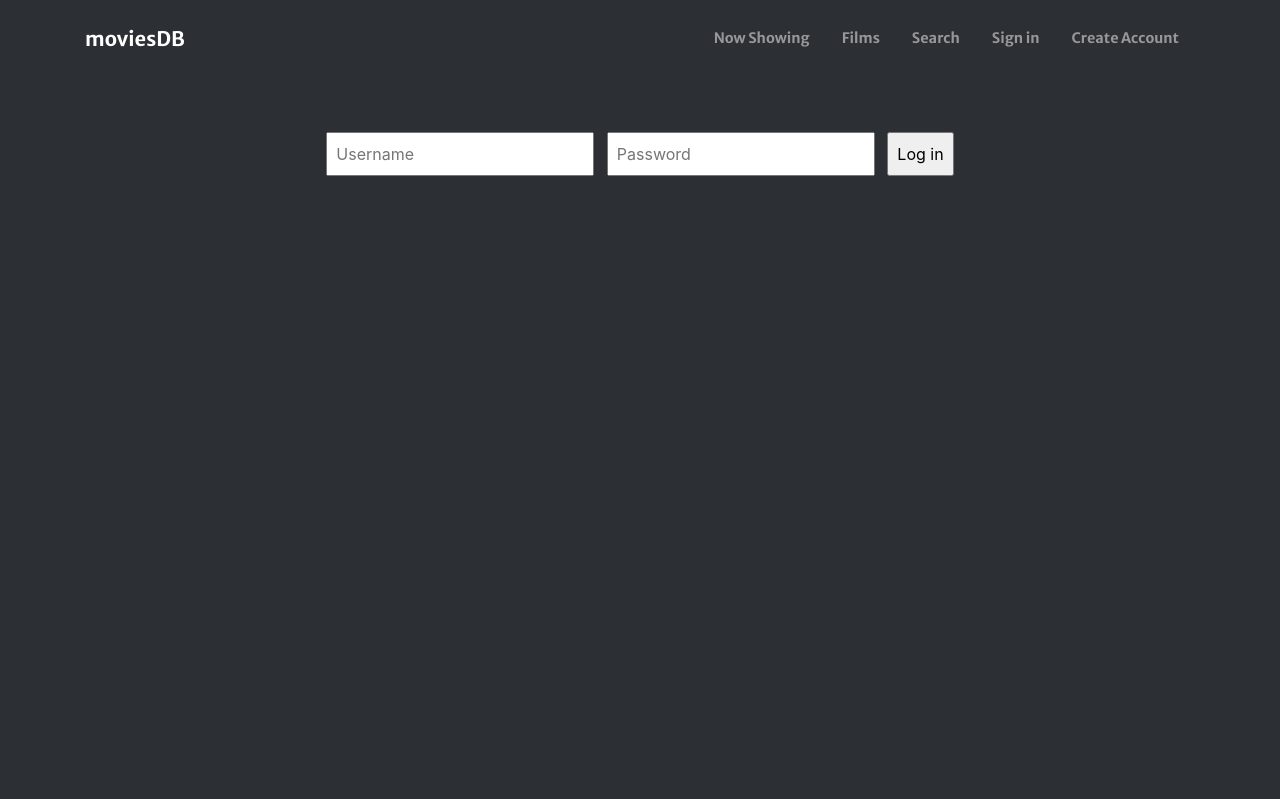
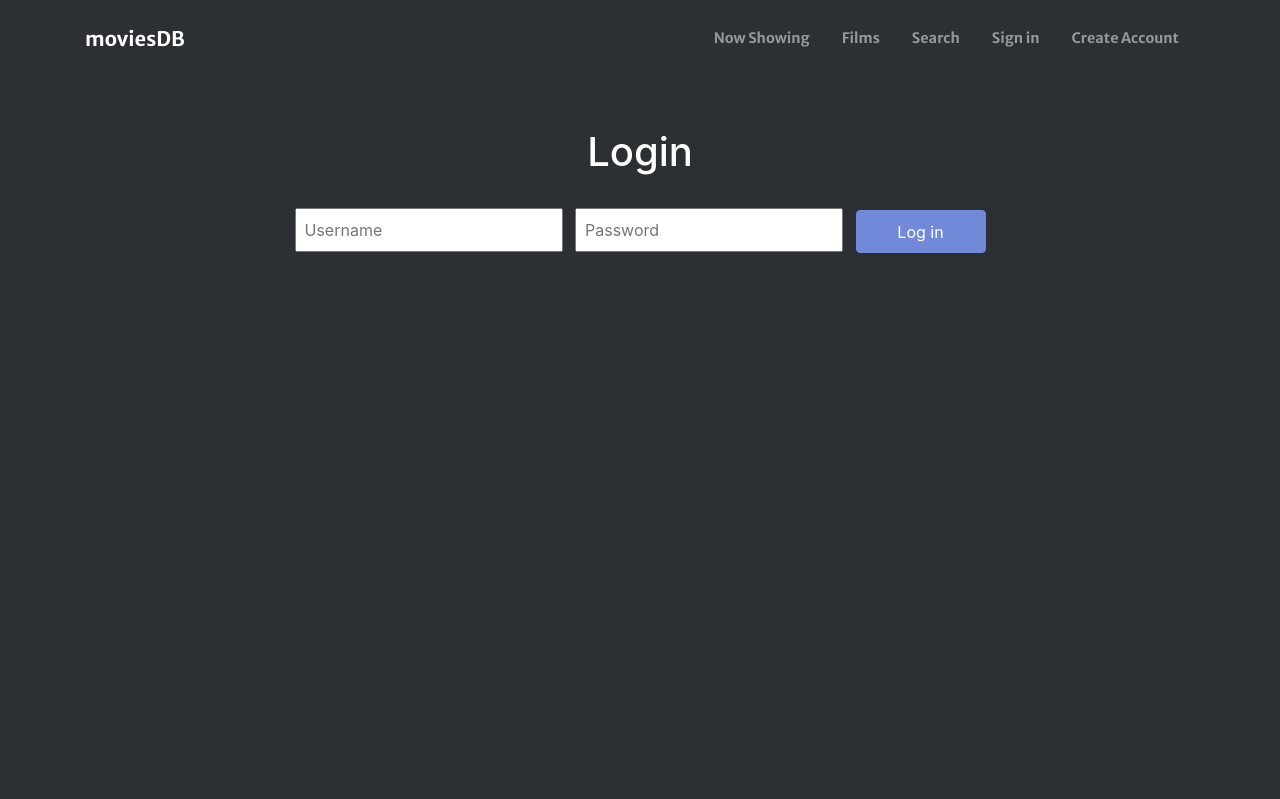
Before and after one commit to helloitsm3/ICT2103-Team-8, a Flask app: page /login in a window 1280 px wide. Shown: the top 799 px of the page. Run offline with Flask 2, Linux system fonts and the light colour scheme; some libraries are stand-ins or nearby versions.

Commit message:
add some styling

```diff
--- a/static/css/styles.css
+++ b/static/css/styles.css
@@ -219,7 +219,6 @@ input {
   flex-direction: column;
   width: 30%;
   color: white;
-  margin-top: -60px;
 }
 
 #form_inputs div {
@@ -228,6 +227,15 @@ input {
 
 .reg-btn {
   margin-top: 40px;
+}
+
+#login-form {
+  margin-top: 20px;
+}
+
+#btn-login {
+  width: 130px;
+  height: 43px;
 }
 
 .card-img-top {
@@ -264,6 +272,10 @@ input {
   background-color: #3c3741;
 }
 
+#btn-search {
+  height: 45px;
+}
+
 .card-body-cont {
   display: flex;
   flex-direction: row;
--- a/templates/login.html
+++ b/templates/login.html
@@ -7,17 +7,17 @@
 <section class="page-section" id="about">
     <div class="container">
         <div class="row justify-content-center">
-            <div class="col-lg-8 text-center">
-
+            <div class="col-lg-8 text-center text-white">
+                <h1>Login</h1>
             </div>
         </div>
 
         <div class="row justify-content-center">
 
-            <form action="/login" method="POST">
+            <form action="/login" method="POST" id="login-form">
                 <input type="username" name="username" placeholder="Username">
                 <input type="password" name="password" placeholder="Password">
-                <input type="submit" value="Log in">
+                <input type="submit" value="Log in" class="btn btn-primary" id="btn-login">
             </form>
         </div>
     </div>
--- a/templates/search.html
+++ b/templates/search.html
@@ -11,7 +11,7 @@
         <option>{{name[1]}}</option>
         {% endfor %} {% endif %}
       </datalist>
-      <button type="submit" class="btn btn-primary width_twenty-five">Search</button>
+      <button type="submit" class="btn btn-primary width_twenty-five" id="btn-search">Search</button>
     </form>
     {% if request.method == "POST" %}
     <section class="row justify-content-center width_one-hundred">
```
